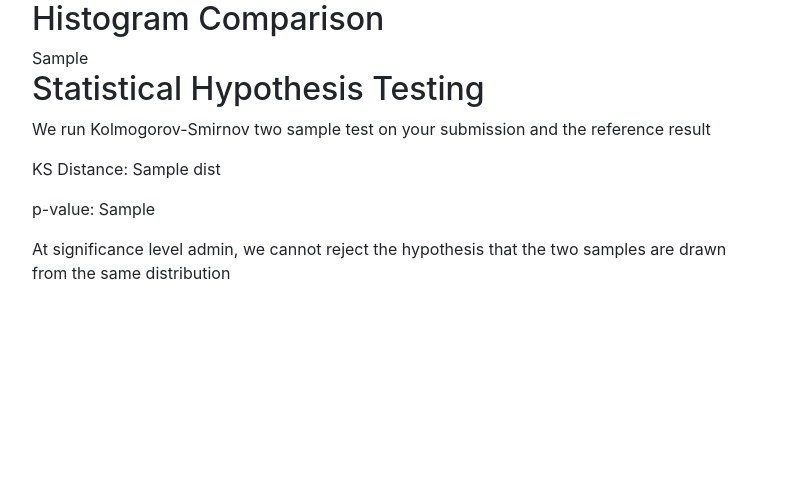
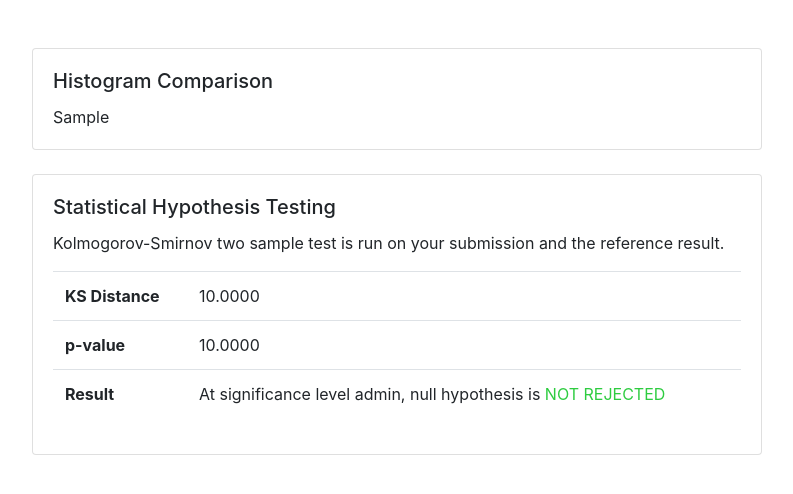
Before and after one commit to Weiqi97/RLO, a Flask app: template templates/result.html in a window 1280 px wide. Shown: the part 56-550 px from the top of the page, without its empty margins (243-1036 px from the left). Run offline with Flask 2, Linux system fonts and the light colour scheme; the template is opened without the code that fills it: most values are stand-ins (such as "Sample title", 1, 10 or a date in 2020); some libraries are stand-ins or nearby versions.

Commit message:
Refine result page

```diff
--- a/static/css/style.css
+++ b/static/css/style.css
@@ -5,3 +5,11 @@ span.submission-open {
 span.submission-closed {
   color: #FF4136;
 }
+
+.not-rejected {
+  color: #2ECC40;
+}
+
+.rejected {
+  color: #FF4136;
+}
--- a/templates/result.html
+++ b/templates/result.html
@@ -4,25 +4,47 @@
 <div class="container">
   <div class="row justify-content-center">
     <div class="col-8">
-      <h2>Histogram Comparison</h2>
+      <div class="card mt-5">
+        <div class="card-body">
+          <h5 class="card-title">Histogram Comparison</h5>
           {{ fig_div|safe }}
         </div>
       </div>
-  <div class="row justify-content-center">
-    <div class="col-8">
-      <h2>Statistical Hypothesis Testing</h2>
-      <p>We run Kolmogorov-Smirnov two sample test on your submission and the reference result</p>
-      <p>KS Distance: {{ ks_result.dist }}</p>
-      <p>p-value: {{ ks_result.p_val }}</p>
-      <p>
-        At significance level {{ ks_result.level }}, we
+      <div class="card mt-4">
+        <div class="card-body">
+          <h5 class="card-title">Statistical Hypothesis Testing</h5>
+          <p class="card-text">
+            Kolmogorov-Smirnov two sample test is run on your submission and the reference result.
+          </p>
+
+          <table class="table">
+            <tbody>
+              <tr>
+                <th scope="row">KS Distance</th>
+                <td>{{ "%.4f"|format(ks_result.dist) }}</td>
+              </tr>
+              <tr>
+                <th scope="row">p-value</th>
+                <td>{{ "%.4f"|format(ks_result.p_val) }}</td>
+              </tr>
+              <tr>
+                <th scope="row">Result</th>
+                <td>At significance level {{ ks_result.level }}, null hypothesis is
                   {% if ks_result.rejected %}
-        reject
+                  <span class="rejected">
+                    REJECTED
+                  </span>
                   {% else %}
-        cannot reject
+                  <span class="not-rejected">
+                    NOT REJECTED
+                  </span>
                   {% endif %}
-        the hypothesis that the two samples are drawn from the same distribution
-      </p>
+                </td>
+              </tr>
+            </tbody>
+          </table>
+        </div>
+      </div>
     </div>
   </div>
 </div>
```
Lines whose indentation alone changed are shown as unchanged.
